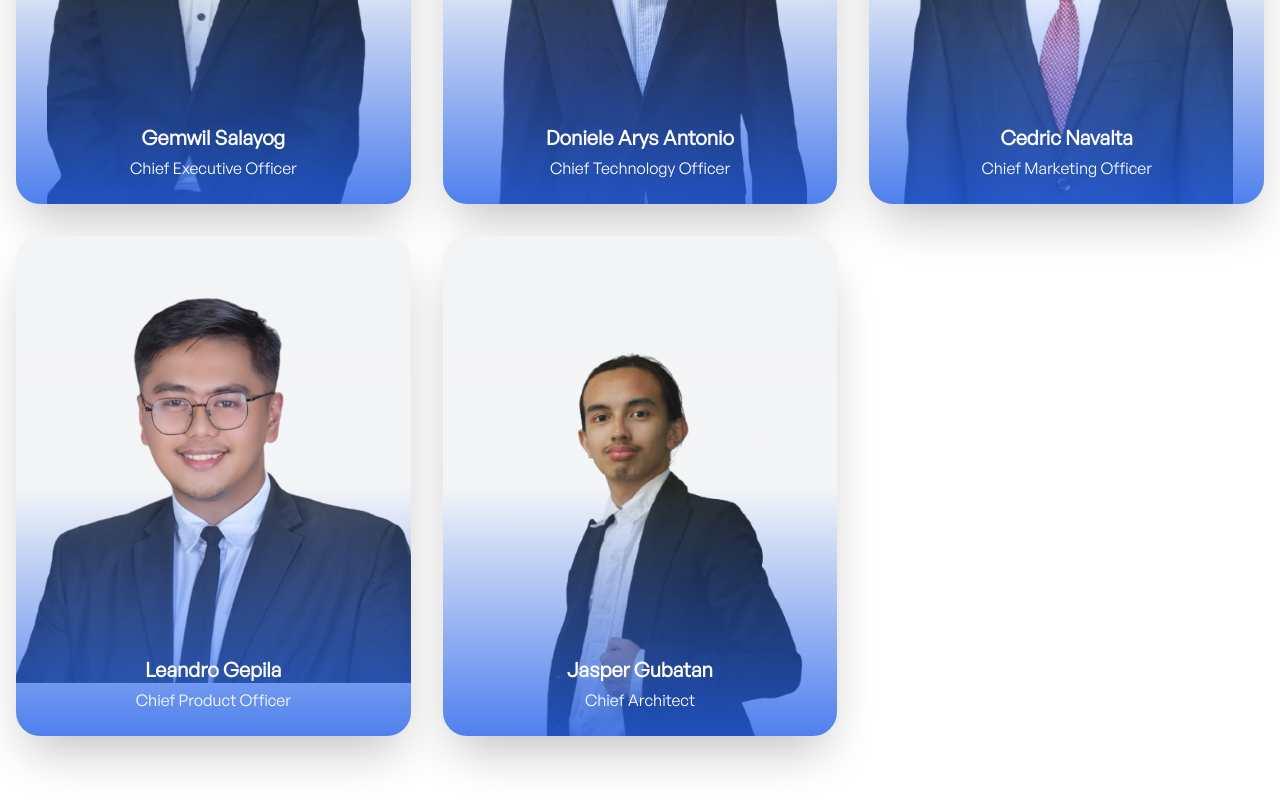
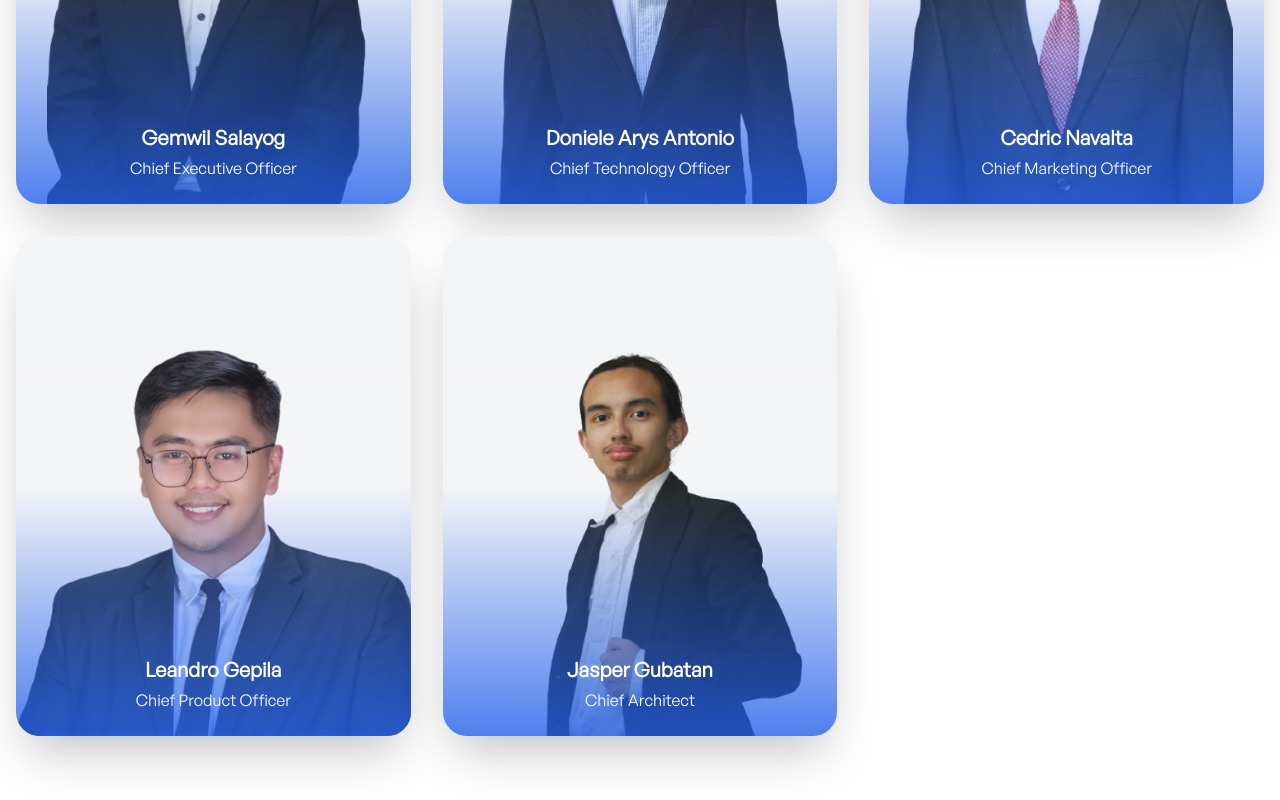
Before and after one commit to donyelqt/Tarana.ai, a Next.js app: page /about in a window 1280 px wide. Shown: the part 2308-3108 px from the top of the page. Built offline with nearby package versions, Linux system fonts and the light colour scheme.

Commit message:
fix(AboutTeam): update team member image styling for Leandro Gepila
- Adjusted the image styling for the team member Leandro Gepila in the AboutTeam component to ensure consistent presentation. This change maintains the visual integrity of the team member's profile.

```diff
--- a/src/components/about/AboutTeam.tsx
+++ b/src/components/about/AboutTeam.tsx
@@ -63,7 +63,10 @@ function TeamCard({ member }: { member: typeof teamMembers[0] }) {
           src={member.image}
           alt={member.name}
           fill
-          style={{ objectFit: 'contain', objectPosition: member.name === 'Leandro Garcia' ? 'bottom' : 'center' }}
+          style={{
+            objectFit: member.name === 'Leandro Gepila' ? 'contain' : 'contain',
+            objectPosition: member.name === 'Leandro Gepila' ? 'bottom' : 'center',
+          }}
           quality={100}
           className="w-full h-full rounded-2xl transition-all duration-300"
           priority
```
